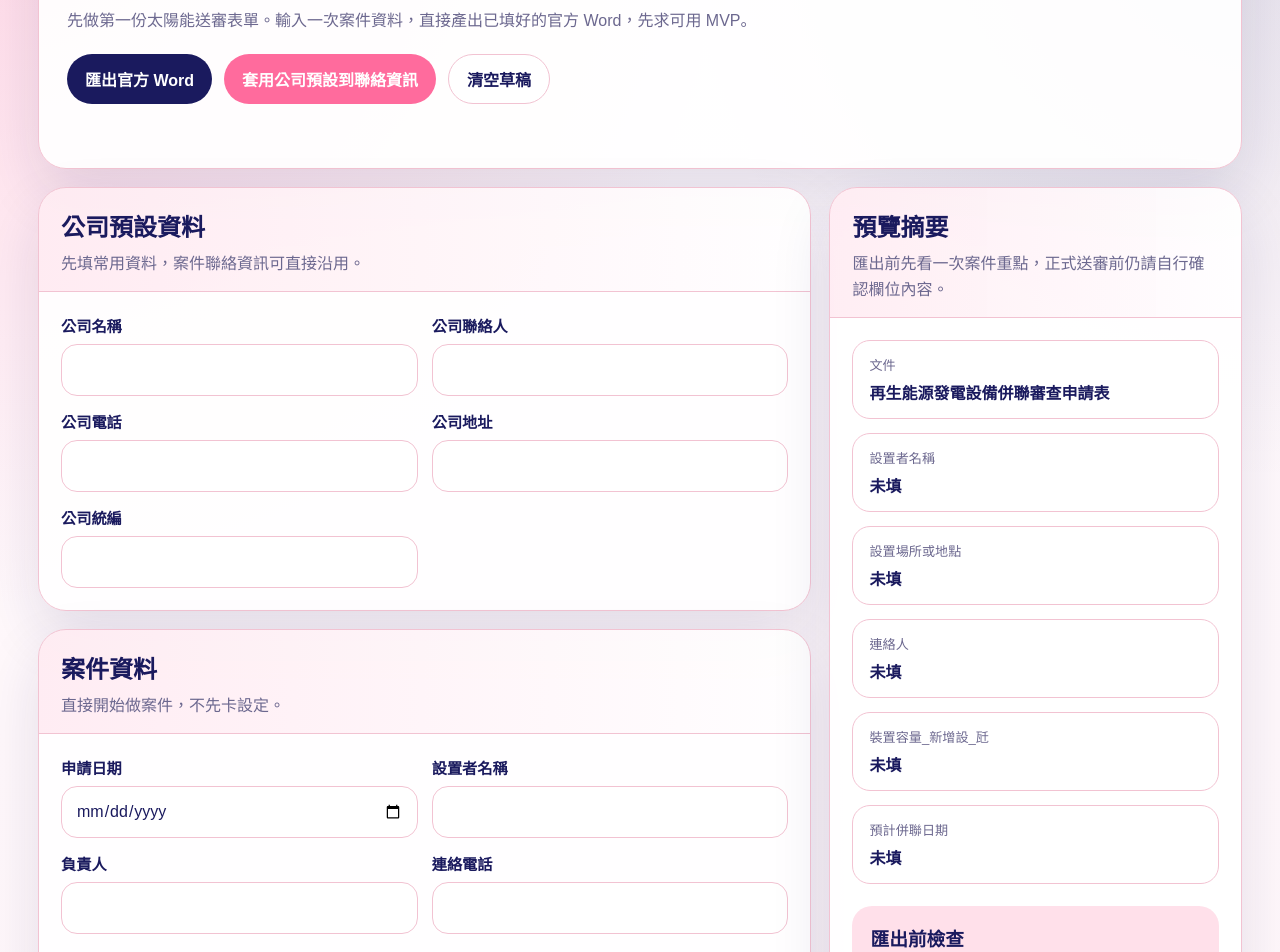
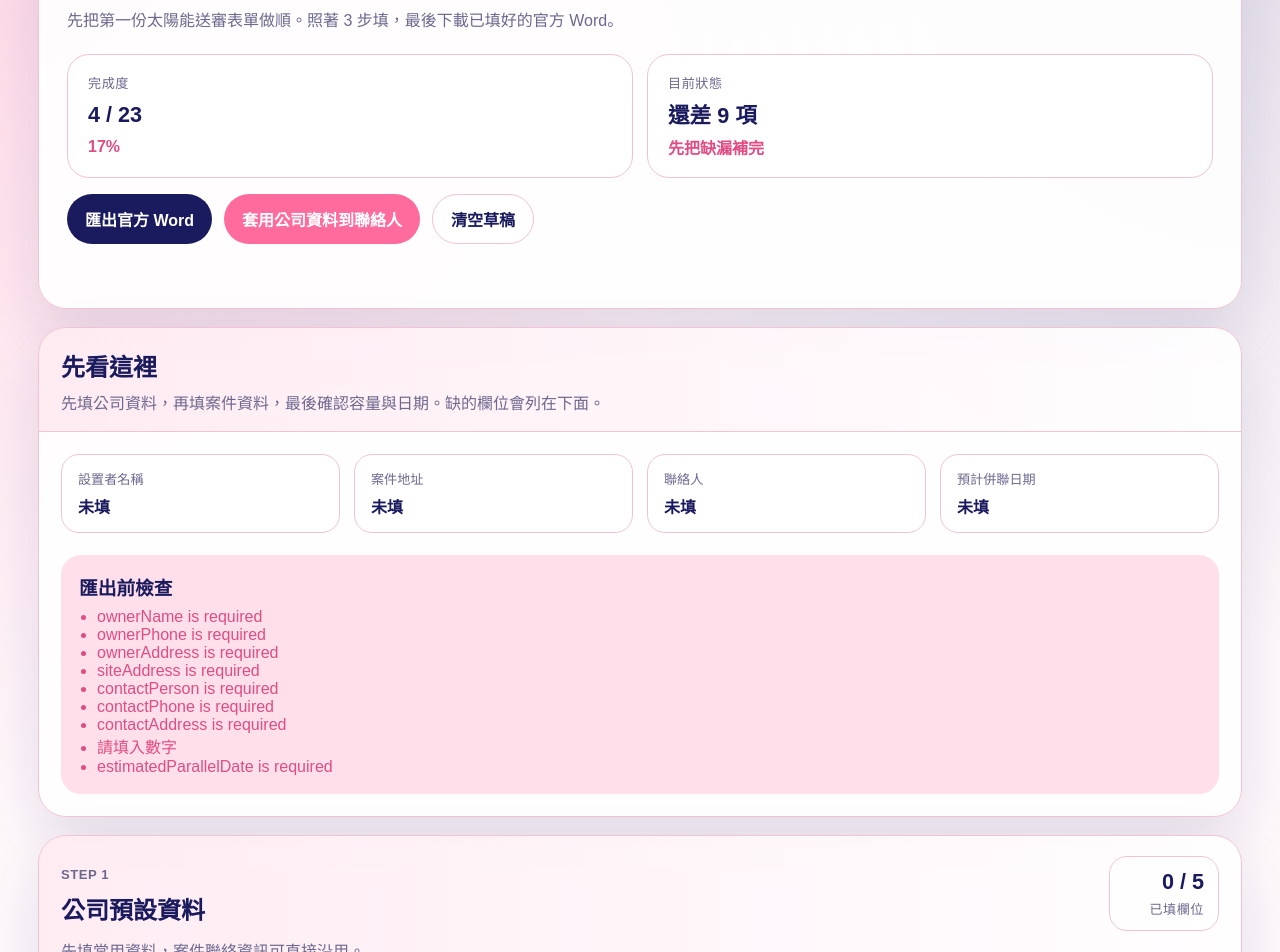
Before and after one commit to JardiniTsai168/lihipdf, a Next.js app: page / in a window 1280 px wide. Shown: the part 140-1092 px from the top of the page. Built offline with nearby package versions, Linux system fonts and the light colour scheme.

Commit message:
Simplify form UI flow

```diff
--- a/app/globals.css
+++ b/app/globals.css
@@ -79,11 +79,50 @@ h1 {
   line-height: 1.7;
 }
 
+.hero-meta {
+  display: grid;
+  grid-template-columns: repeat(2, minmax(0, 1fr));
+  gap: 14px;
+  margin-top: 20px;
+}
+
+.progress-card {
+  display: grid;
+  gap: 6px;
+  padding: 18px 20px;
+  border: 1px solid var(--line);
+  border-radius: 22px;
+  background: rgba(255, 255, 255, 0.9);
+}
+
+.progress-card span,
+.section-meter span,
+.section-step {
+  color: var(--muted);
+  font-size: 0.82rem;
+  letter-spacing: 0.04em;
+}
+
+.progress-card strong,
+.section-meter strong {
+  font-size: 1.35rem;
+}
+
+.progress-card em {
+  color: var(--pink-deep);
+  font-style: normal;
+  font-weight: 800;
+}
+
 .action-row {
   display: flex;
   flex-wrap: wrap;
   gap: 12px;
   margin-top: 20px;
+}
+
+.hero-actions {
+  margin-top: 16px;
 }
 
 button {
@@ -123,20 +162,18 @@ button:disabled {
   font-weight: 700;
 }
 
-.layout-grid {
-  display: grid;
-  grid-template-columns: minmax(0, 1.5fr) minmax(320px, 0.8fr);
-  gap: 18px;
-  align-items: start;
-}
-
 .form-stack {
   display: grid;
   gap: 18px;
+  margin-top: 18px;
 }
 
 .panel {
   overflow: hidden;
+}
+
+.quick-panel {
+  margin-top: 18px;
 }
 
 .panel-head {
@@ -152,7 +189,8 @@ button:disabled {
 }
 
 .fields-grid,
-.preview-list {
+.preview-list,
+.quick-grid {
   display: grid;
   gap: 14px;
   padding: 22px;
@@ -160,6 +198,33 @@ button:disabled {
 
 .fields-grid {
   grid-template-columns: repeat(2, minmax(0, 1fr));
+}
+
+.quick-grid {
+  grid-template-columns: repeat(4, minmax(0, 1fr));
+}
+
+.section-title-row {
+  display: flex;
+  align-items: flex-start;
+  justify-content: space-between;
+  gap: 12px;
+}
+
+.section-step {
+  margin: 0 0 6px;
+  font-weight: 800;
+}
+
+.section-meter {
+  min-width: 110px;
+  display: grid;
+  gap: 4px;
+  padding: 12px 14px;
+  border-radius: 18px;
+  background: rgba(255, 255, 255, 0.8);
+  border: 1px solid var(--line);
+  text-align: right;
 }
 
 .field {
@@ -188,11 +253,6 @@ button:disabled {
   grid-column: 1 / -1;
 }
 
-.preview-panel {
-  position: sticky;
-  top: 18px;
-}
-
 .preview-item {
   display: grid;
   gap: 6px;
@@ -218,6 +278,10 @@ button:disabled {
   background: var(--soft);
 }
 
+.inline-validation {
+  margin-top: 0;
+}
+
 .validation-card h3 {
   margin-bottom: 8px;
 }
@@ -234,12 +298,9 @@ button:disabled {
 }
 
 @media (max-width: 960px) {
-  .layout-grid {
-    grid-template-columns: 1fr;
-  }
-
-  .preview-panel {
-    position: static;
+  .hero-meta,
+  .quick-grid {
+    grid-template-columns: 1fr 1fr;
   }
 }
 
@@ -257,6 +318,20 @@ button:disabled {
     grid-template-columns: 1fr;
   }
 
+  .hero-meta,
+  .quick-grid {
+    grid-template-columns: 1fr;
+  }
+
+  .section-title-row {
+    flex-direction: column;
+  }
+
+  .section-meter {
+    width: 100%;
+    text-align: left;
+  }
+
   .action-row {
     flex-direction: column;
   }
--- a/app/page.jsx
+++ b/app/page.jsx
@@ -225,6 +225,12 @@ function PreviewItem({ label, value }) {
   );
 }
 
+function countFilledFields(formData, fields) {
+  return fields.reduce((total, [name]) => {
+    return normalize(formData[name]) ? total + 1 : total;
+  }, 0);
+}
+
 export default function Page() {
   const [form, setForm] = useState(CASE_FORM_DEFAULTS);
   const [mounted, setMounted] = useState(false);
@@ -243,6 +249,12 @@ export default function Page() {
 
   const validation = validateCaseForm(form);
   const issues = summarizeIssues(validation);
+  const totalFields = sections.reduce((sum, section) => sum + section.fields.length, 0);
+  const filledFields = sections.reduce(
+    (sum, section) => sum + countFilledFields(form, section.fields),
+    0
+  );
+  const completionRate = Math.round((filledFields / totalFields) * 100);
 
   function updateField(name, value) {
     setForm((current) => ({ ...current, [name]: value }));
@@ -300,16 +312,28 @@ export default function Page() {
     <main className="page-shell">
       <section className="hero-card">
         <p className="eyebrow">Solar MVP</p>
-        <h1>lihiPDF 單一表單 MVP</h1>
+        <h1>一頁填完，直接匯出官方 Word</h1>
         <p className="hero-text">
-          先做第一份太陽能送審表單。輸入一次案件資料，直接產出已填好的官方 Word，先求可用 MVP。
+          先把第一份太陽能送審表單做順。照著 3 步填，最後下載已填好的官方 Word。
         </p>
-        <div className="action-row">
+        <div className="hero-meta">
+          <div className="progress-card">
+            <span>完成度</span>
+            <strong>{filledFields} / {totalFields}</strong>
+            <em>{completionRate}%</em>
+          </div>
+          <div className="progress-card">
+            <span>目前狀態</span>
+            <strong>{issues.length === 0 ? "可以匯出" : `還差 ${issues.length} 項`}</strong>
+            <em>{issues.length === 0 ? "欄位已補齊" : "先把缺漏補完"}</em>
+          </div>
+        </div>
+        <div className="action-row hero-actions">
           <button type="button" className="primary" onClick={exportDocx} disabled={busy}>
             {busy ? "匯出中..." : "匯出官方 Word"}
           </button>
           <button type="button" className="secondary" onClick={applyCompanyDefaults}>
-            套用公司預設到聯絡資訊
+            套用公司資料到聯絡人
           </button>
           <button type="button" className="ghost" onClick={clearDraft}>
             清空草稿
@@ -320,12 +344,50 @@ export default function Page() {
         </p>
       </section>
 
-      <div className="layout-grid">
-        <form className="form-stack">
-          {sections.map((section) => (
+      <section className="panel quick-panel">
+        <div className="panel-head">
+          <h2>先看這裡</h2>
+          <p>先填公司資料，再填案件資料，最後確認容量與日期。缺的欄位會列在下面。</p>
+        </div>
+        <div className="quick-grid">
+          <PreviewItem label="設置者名稱" value={form.ownerName} />
+          <PreviewItem label="案件地址" value={form.siteAddress} />
+          <PreviewItem label="聯絡人" value={form.contactPerson} />
+          <PreviewItem label="預計併聯日期" value={form.estimatedParallelDate} />
+        </div>
+
+        <div className="validation-card inline-validation">
+          <h3>匯出前檢查</h3>
+          {issues.length === 0 ? (
+            <p className="valid">可以匯出。下載 Word 後再確認一次內容，必要時自行另存 PDF。</p>
+          ) : (
+            <ul>
+              {issues.map((issue) => (
+                <li key={issue}>{issue}</li>
+              ))}
+            </ul>
+          )}
+        </div>
+      </section>
+
+      <form className="form-stack">
+        {sections.map((section, index) => {
+          const filledCount = countFilledFields(form, section.fields);
+          const totalCount = section.fields.length;
+
+          return (
             <section className="panel" key={section.title}>
               <div className="panel-head">
-                <h2>{section.title}</h2>
+                <div className="section-title-row">
+                  <div>
+                    <p className="section-step">STEP {index + 1}</p>
+                    <h2>{section.title}</h2>
+                  </div>
+                  <div className="section-meter">
+                    <strong>{filledCount} / {totalCount}</strong>
+                    <span>已填欄位</span>
+                  </div>
+                </div>
                 <p>{section.description}</p>
               </div>
               <div className="fields-grid">
@@ -362,37 +424,9 @@ export default function Page() {
                 ))}
               </div>
             </section>
-          ))}
-        </form>
-
-        <aside className="panel preview-panel">
-          <div className="panel-head">
-            <h2>預覽摘要</h2>
-            <p>匯出前先看一次案件重點，正式送審前仍請自行確認欄位內容。</p>
-          </div>
-          <div className="preview-list">
-            <PreviewItem label="文件" value={form.documentTitle} />
-            <PreviewItem label="設置者名稱" value={form.ownerName} />
-            <PreviewItem label="設置場所或地點" value={form.siteAddress} />
-            <PreviewItem label="連絡人" value={form.contactPerson} />
-            <PreviewItem label="裝置容量_新增設_瓩" value={form.installedNew} />
-            <PreviewItem label="預計併聯日期" value={form.estimatedParallelDate} />
-          </div>
-
-          <div className="validation-card">
-            <h3>匯出前檢查</h3>
-            {issues.length === 0 ? (
-              <p className="valid">可匯出。送審前請再確認欄位內容，並自行另存 PDF。</p>
-            ) : (
-              <ul>
-                {issues.map((issue) => (
-                  <li key={issue}>{issue}</li>
-                ))}
-              </ul>
-            )}
-          </div>
-        </aside>
-      </div>
+          );
+        })}
+      </form>
     </main>
   );
 }
```
Also changed, not shown: 1 other file (tests, documents, lock files or other folders).
